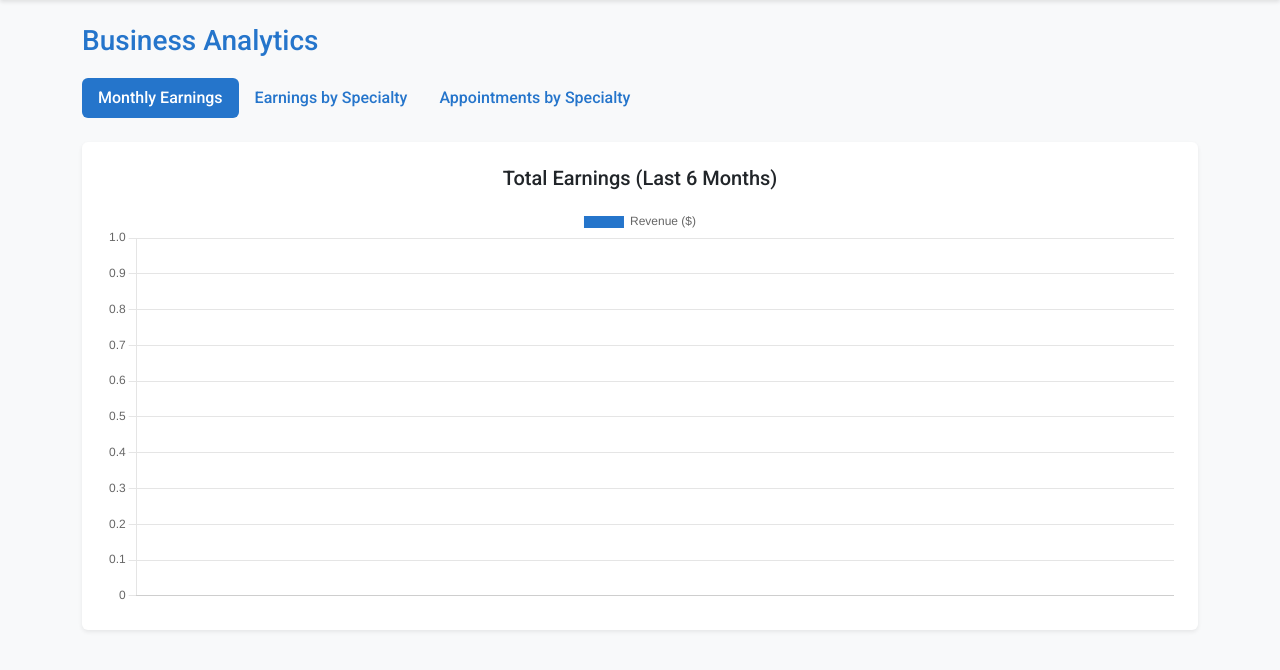
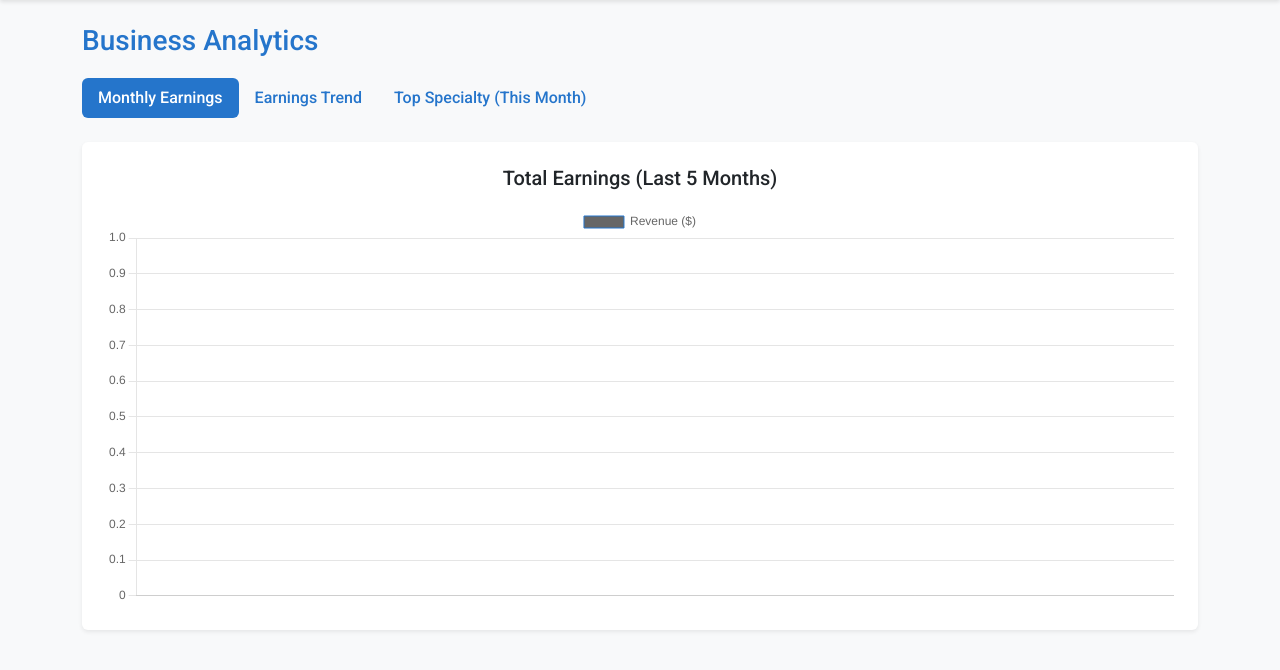
Before and after one commit to AndresVeas/Clinica_Dental, a Flask app: template templates/owner_dashboard.html in a window 1280 px wide. Shown: the part 56-726 px from the top of the page. Run offline with Flask 3, Linux system fonts and the light colour scheme; the template is opened without the code that fills it: most values are stand-ins (such as "Sample title", 1, 10 or a date in 2020); some libraries are stand-ins or nearby versions.

Commit message:
Generación de datos y gráficas

```diff
--- a/app.py
+++ b/app.py
@@ -396,23 +396,23 @@ def available_slots():
 @login_required
 @role_required("owner")
 def owner_dashboard():
-    # 1. Appointments and Earnings by Specialty
-    specialty_data = db.execute('''
+    # 1. Appointments by Specialty (This Month)
+    current_month_str = datetime.now().strftime('%Y-%m')
+    specialty_data_this_month = db.execute('''
         SELECT
             s.description AS specialty,
-            COUNT(a.appointment_id) AS total_appointments,
-            IFNULL(SUM(a.amount), 0) AS total_earnings
+            COUNT(a.appointment_id) AS total_appointments
         FROM specialties s
-        LEFT JOIN users u ON s.specialty_id = u.specialty_id
-        LEFT JOIN appointments a ON u.user_id = a.doctor_id
+        JOIN users u ON s.specialty_id = u.specialty_id
+        JOIN appointments a ON u.user_id = a.doctor_id
+        WHERE strftime('%Y-%m', a.appointment_date) = ?
         GROUP BY s.description
-    ''')
+    ''', current_month_str)
 
-    specialties = [row["specialty"] for row in specialty_data]
-    earnings = [row["total_earnings"] for row in specialty_data]
-    appointments_count = [row["total_appointments"] for row in specialty_data]
+    specialties_this_month = [row["specialty"] for row in specialty_data_this_month]
+    appointments_count_this_month = [row["total_appointments"] for row in specialty_data_this_month]
 
-    # 2. Monthly Earnings
+    # 2. Monthly Earnings (Last 5 Months)
     monthly_data = db.execute('''
         SELECT
             strftime('%Y-%m', appointment_date) as month,
@@ -420,17 +420,19 @@ def owner_dashboard():
         FROM appointments
         WHERE amount IS NOT NULL
         GROUP BY month
-        ORDER BY month ASC
-        LIMIT 6
+        ORDER BY month DESC
+        LIMIT 5
     ''')
+
+    # Reverse to have chronological order
+    monthly_data.reverse()
 
     months = [row["month"] for row in monthly_data]
     monthly_earnings = [row["total"] for row in monthly_data]
 
     chart_data = {
-        "specialties": specialties,
-        "earnings": earnings,
-        "appointments_count": appointments_count,
+        "specialties_this_month": specialties_this_month,
+        "appointments_count_this_month": appointments_count_this_month,
         "months": months,
         "monthly_earnings": monthly_earnings
     }
--- a/templates/owner_dashboard.html
+++ b/templates/owner_dashboard.html
@@ -13,31 +13,31 @@
       <button class="nav-link active" id="earnings-tab" data-bs-toggle="pill" data-bs-target="#earnings" type="button" role="tab">Monthly Earnings</button>
     </li>
     <li class="nav-item" role="presentation">
-      <button class="nav-link" id="spec-earnings-tab" data-bs-toggle="pill" data-bs-target="#spec-earnings" type="button" role="tab">Earnings by Specialty</button>
+      <button class="nav-link" id="trend-tab" data-bs-toggle="pill" data-bs-target="#trend" type="button" role="tab">Earnings Trend</button>
     </li>
     <li class="nav-item" role="presentation">
-      <button class="nav-link" id="spec-appts-tab" data-bs-toggle="pill" data-bs-target="#spec-appts" type="button" role="tab">Appointments by Specialty</button>
+      <button class="nav-link" id="spec-appts-tab" data-bs-toggle="pill" data-bs-target="#spec-appts" type="button" role="tab">Top Specialty (This Month)</button>
     </li>
   </ul>
 
   <div class="tab-content bg-white p-4 rounded shadow-sm" id="pills-tabContent">
 
     <div class="tab-pane fade show active" id="earnings" role="tabpanel">
-        <h5 class="text-center mb-3">Total Earnings (Last 6 Months)</h5>
+        <h5 class="text-center mb-3">Total Earnings (Last 5 Months)</h5>
         <div style="height: 400px; display: flex; justify-content: center;">
             <canvas id="monthlyChart"></canvas>
         </div>
     </div>
 
-    <div class="tab-pane fade" id="spec-earnings" role="tabpanel">
-        <h5 class="text-center mb-3">Earnings Distribution by Specialty</h5>
+    <div class="tab-pane fade" id="trend" role="tabpanel">
+        <h5 class="text-center mb-3">Earnings Trend</h5>
         <div style="height: 400px; display: flex; justify-content: center;">
-            <canvas id="earningsSpecChart"></canvas>
+            <canvas id="trendChart"></canvas>
         </div>
     </div>
 
     <div class="tab-pane fade" id="spec-appts" role="tabpanel">
-        <h5 class="text-center mb-3">Appointment Volume by Specialty</h5>
+        <h5 class="text-center mb-3">Appointments by Specialty (Current Month)</h5>
         <div style="height: 400px; display: flex; justify-content: center;">
             <canvas id="apptsSpecChart"></canvas>
         </div>
@@ -47,12 +47,22 @@
 
 <script>
   // Variables pasadas desde el backend de Flask de forma segura
-  const specialties = JSON.parse('{{ data.specialties | tojson | safe }}');
-  const earningsData = JSON.parse('{{ data.earnings | tojson | safe }}');
-  const apptsData = JSON.parse('{{ data.appointments_count | tojson | safe }}');
+  const specialtiesThisMonth = JSON.parse('{{ data.specialties_this_month | tojson | safe }}');
+  const apptsDataThisMonth = JSON.parse('{{ data.appointments_count_this_month | tojson | safe }}');
 
   const months = JSON.parse('{{ data.months | tojson | safe }}');
   const monthlyEarnings = JSON.parse('{{ data.monthly_earnings | tojson | safe }}');
+
+  // Función para generar colores dependiendo del valor
+  function getDynamicColors(data) {
+    const maxVal = Math.max(...data);
+    return data.map(value => {
+        // Calculamos la intensidad basada en el valor en comparación con el máximo
+        const intensity = Math.max(0.4, value / maxVal); // Mínimo de 0.4 para que no sea muy claro
+        // Generamos un azul donde la opacidad/intensidad varía
+        return `rgba(37, 117, 203, ${intensity})`;
+    });
+  }
 
   // 1. Gráfico de Ganancias Mensuales (Bar Chart)
   new Chart(document.getElementById('monthlyChart'), {
@@ -62,7 +72,9 @@
       datasets: [{
         label: 'Revenue ($)',
         data: monthlyEarnings,
-        backgroundColor: '#2575cb'
+        backgroundColor: getDynamicColors(monthlyEarnings),
+        borderColor: '#2575cb',
+        borderWidth: 1
       }]
     },
     options: {
@@ -71,14 +83,18 @@
     }
   });
 
-  // 2. Gráfico de Ganancias por Especialidad (Pie Chart)
-  new Chart(document.getElementById('earningsSpecChart'), {
-    type: 'pie',
+  // 2. Gráfico de Tendencia (Line Chart)
+  new Chart(document.getElementById('trendChart'), {
+    type: 'line',
     data: {
-      labels: specialties,
+      labels: months,
       datasets: [{
-        data: earningsData,
-        backgroundColor: ['#0dcaf0', '#2575cb', '#198754', '#ffc107', '#dc3545', '#6f42c1', '#d63384', '#fd7e14']
+        label: 'Earnings Trend ($)',
+        data: monthlyEarnings,
+        borderColor: '#198754',
+        backgroundColor: 'rgba(25, 135, 84, 0.2)',
+        fill: true,
+        tension: 0.3
       }]
     },
     options: {
@@ -87,13 +103,13 @@
     }
   });
 
-  // 3. Gráfico de Citas por Especialidad (Doughnut Chart)
+  // 3. Gráfico de Citas por Especialidad este mes (Pie Chart)
   new Chart(document.getElementById('apptsSpecChart'), {
-    type: 'doughnut',
+    type: 'pie',
     data: {
-      labels: specialties,
+      labels: specialtiesThisMonth,
       datasets: [{
-        data: apptsData,
+        data: apptsDataThisMonth,
         backgroundColor: ['#0dcaf0', '#2575cb', '#198754', '#ffc107', '#dc3545', '#6f42c1', '#d63384', '#fd7e14']
       }]
     },
```
Also changed, not shown: generate_graphs_data.py (added, +96 -0 lines).
